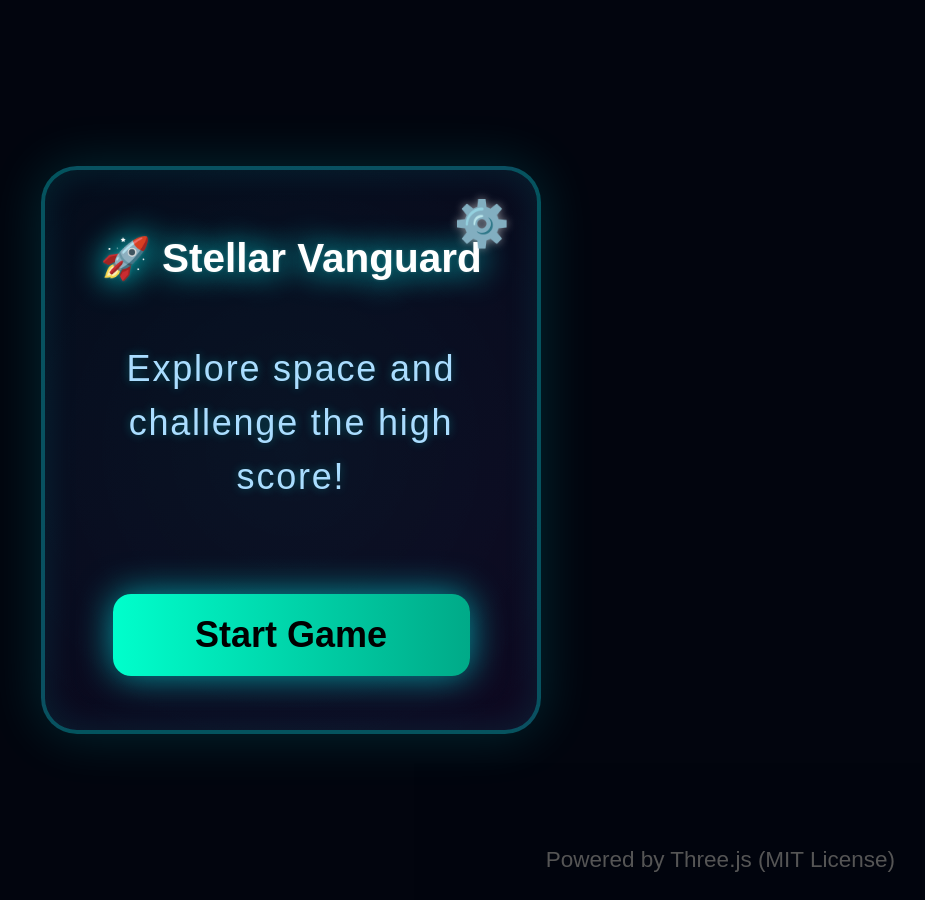
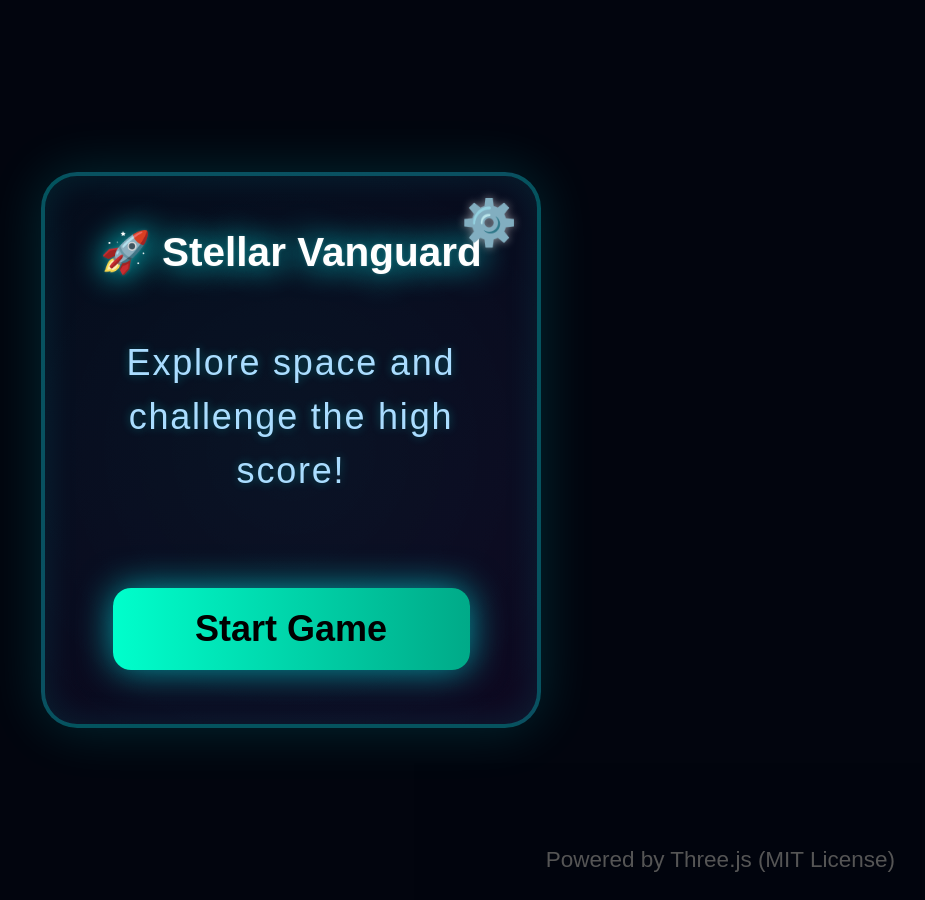
Before and after one commit to takionss/main, a Jekyll site: the page game/stella_vanguard/index.html, which Jekyll copies as it is, in a window 1280 px wide. Shown: the whole page, without its empty margins (349-1274 px from the left). Built offline with Jekyll 4.4.1, drawn with Linux system fonts in a browser that asks for light colours.

Commit message:
fix: adjust settings button and title position in Stella Vanguard to prevent animation collision

```diff
--- a/game/stella_vanguard/index.html
+++ b/game/stella_vanguard/index.html
@@ -63,14 +63,14 @@
         @keyframes rotateBg { 100% { transform: rotate(360deg); } }
         @keyframes scanline { 0% { top: -50%; } 100% { top: 150%; } }
 
-        #text-title { font-size: 4.5vmin; margin-bottom: 2vmin; color: #fff; text-shadow: 0 0 3vmin #00ffff; animation: floatTitle 2s ease-in-out infinite alternate; z-index: 10; white-space: nowrap; }
+        #text-title { font-size: 4.5vmin; margin-top: 2.5vmin; margin-bottom: 2vmin; color: #fff; text-shadow: 0 0 3vmin #00ffff; animation: floatTitle 2s ease-in-out infinite alternate; z-index: 10; white-space: nowrap; }
         @keyframes floatTitle {
             0% { transform: translateY(-1vmin); text-shadow: 0 0 3vmin #00ffff; }
             100% { transform: translateY(1vmin); text-shadow: 0 0 6vmin #00ffff, 0 0 2vmin #fff; }
         }
         #text-desc { z-index: 10; position: relative; }
 
-        .settings-btn { position: absolute; top: 2vmin; right: 2vmin; background: none; border: none; font-size: 5vmin; cursor: pointer; color: #fff; text-shadow: 0 0 1vmin rgba(255,255,255,0.5); padding: 1vmin; transition: transform 0.4s; z-index: 20; }
+        .settings-btn { position: absolute; top: 1.2vmin; right: 1.2vmin; background: none; border: none; font-size: 5vmin; cursor: pointer; color: #fff; text-shadow: 0 0 1vmin rgba(255,255,255,0.5); padding: 1vmin; transition: transform 0.4s; z-index: 20; }
         .settings-btn:hover { transform: rotate(90deg) scale(1.1); }
 
         #settings-panel { display: none; flex-direction: column; align-items: center; width: 100%; }
```
